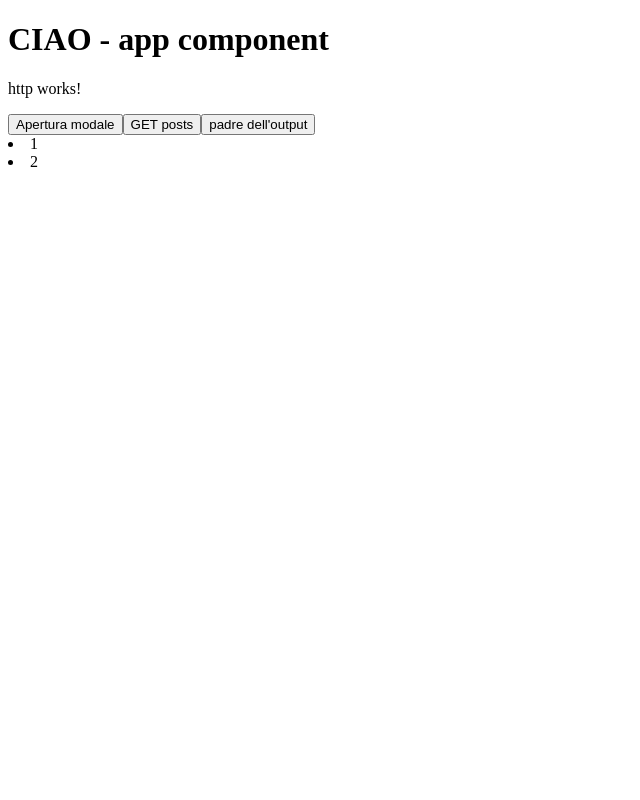
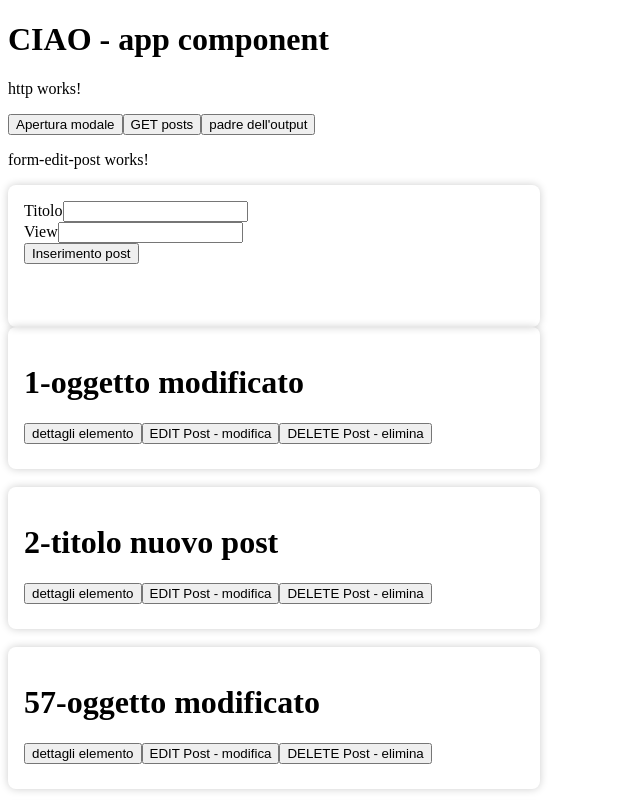
Before and after one commit to Bongiu/Angulae18_RIP, an Angular app: page / in a window 1280 px wide. Both pictures are taken after a click on the button "GET posts". Shown: the top 800 px of the page, without its empty margins (0-640 px from the left). Built offline with nearby package versions, Linux system fonts and the light colour scheme; data requests are answered from the project's data file.

Commit message:
chiamata PUT/EDIT/DELETE - creazione form per popolamento

```diff
--- a/db.json
+++ b/db.json
@@ -1,7 +1,46 @@
 {
-    "posts": [
-      { "id": "1", "title": "a title", "views": 100 },
-      { "id": "2", "title": "another title", "views": 200 }
-    ]
-
-  }
+  "posts": [
+    {
+      "id": "1",
+      "title": "oggetto modificato",
+      "views": 3
+    },
+    {
+      "id": "2",
+      "title": "titolo nuovo post",
+      "views": 3
+    },
+    {
+      "id": "57",
+      "title": "oggetto modificato",
+      "views": 3
+    },
+    {
+      "id": "12",
+      "title": "titolo nuovo post",
+      "views": 3
+    },
+    {
+      "id": "9",
+      "title": "aaaaaaaa"
+    },
+    {
+      "id": "29",
+      "title": "aaaaaaaa"
+    },
+    {
+      "id": "4",
+      "title": "fff"
+    },
+    {
+      "id": "45",
+      "title": "sss",
+      "views": "sss"
+    },
+    {
+      "id": "29",
+      "title": "dfg",
+      "views": "fhh"
+    }
+  ]
+}
--- a/src/app/app.component.html
+++ b/src/app/app.component.html
@@ -14,14 +14,33 @@
 <button type="button" (click)="aperturaModale()">Apertura modale</button>
 <button type="button" (click)="getPosts()">GET posts</button>
 <button type="button" (click)="padreOutput('Girolamo')">padre dell'output</button>
+<!-- <button type="button" (click)="createPost()">POST - creazione</button> -->
+
+<app-form-edit-post (datiALpadre)="ricezioneDatiForm($event)" [editDatiForm]="postTOedit()"></app-form-edit-post>
 @if(posts){
 <div>
     @let postsList = posts;
 
     @for(post of postsList; track post.id){
-    <li>
-        {{post.id}}
-    </li>
+    <div>
+        <app-card [titoloFiglio]="post.id+'-'+ post.title">
+            <button (click)="getPost(post.id)">
+                dettagli elemento
+            </button>
+            <button type="button" (click)="editPost(post)">
+                EDIT Post - modifica
+            </button>
+            <button type="button" (click)="deletePost(post.id)">
+                DELETE Post - elimina
+            </button>
+
+        </app-card>
+        <!-- componente dinamico  -->
+        <!-- <app-card [titoloFiglio]="'ciao'">
+            <h1>placeholder</h1>
+        </app-card> -->
+        <br>
+    </div>
     }
 </div>
 }
--- a/src/app/app.component.ts
+++ b/src/app/app.component.ts
@@ -8,12 +8,13 @@ import { HttpComponent } from '../library/http/http.component';
 import { BlogService } from './core/services/blog.service';
 import { Post, PostsI } from './core/interfaces/posts.interface';
 import { CommonModule } from '@angular/common';
+import { FormEditPostComponent } from "../library/form-edit-post/form-edit-post.component";
 
 
 @Component({
   selector: 'app-root',
   standalone: true,
-  imports: [RouterOutlet, CardComponent, CommonModule,ReactiveFormComponent, TemplateFormComponent, RipassoComponentiComponent, HttpComponent],
+  imports: [RouterOutlet, CardComponent, CommonModule, ReactiveFormComponent, TemplateFormComponent, RipassoComponentiComponent, HttpComponent, FormEditPostComponent],
   templateUrl: './app.component.html',
   styleUrl: './app.component.css'
 })
@@ -22,6 +23,7 @@ export class AppComponent {
   titoloPadre = signal<string>("Signal titolo")
   nuovoTitolo = 'Nuovo output'
   posts: Post[]= [];
+  postTOedit = signal<null | Post>(null);
 
   // Per modificare gli elementi HTML -> es <div #nomeAssegnato>
   // contenitoreFor = viewChild<ElementRef>('contenitoreFor');
@@ -33,6 +35,7 @@ export class AppComponent {
   constructor(private blogService:BlogService) {
     // const blog = new BlogService()
     blogService.stampa()
+
   }
 
   getOutput(e:boolean){
@@ -56,8 +59,22 @@ export class AppComponent {
     this.blogService.modale();
   }
 
+  ricezioneDatiForm(datoOutput:{title:string, views:number}){
+    debugger;
+    console.log('dati ricevuti dal form', datoOutput);
+    //inseriemnto post inviato dal form
+
+    const nuovoPost = {
+      id:  String(new Date().getSeconds()),
+      title: datoOutput.title,
+      views: datoOutput.views
+    }
+    this.createPost(nuovoPost);
+
+  }
+
+  //GET - all
   getPosts(){
-
     this.blogService.getPosts().subscribe((res)=>{
       if(res){
         this.posts=res as Post[];
@@ -69,9 +86,60 @@ export class AppComponent {
     });
 
   }
+//GET - singolo elemento
+  getPost(id:string){
+    this.blogService.getPost(id).subscribe((res)=>{
+      console.log('risposta singola', res);
+
+    })
+  }
 
   padreOutput(f:string){
     console.log('quetso è output padre', f);
 
   }
+
+  //POST
+  createPost(body:Post){
+    this.blogService.createPost(body)
+    .subscribe((res)=>{
+      console.log('creazione post', res);
+
+      if(res){
+        this.getPosts();
+      }
+
+    })
+  }
+
+  //PUT
+  editPost(post:Post){
+    const id : string = post.id;
+    console.log('stampa oggetto post',post);
+    if(post){
+    this.postTOedit.set(post);
+    }
+
+    // this.blogService.editPost(id, {
+    //   id: '33',
+    //   title: 'oggetto modificato',
+    //   views: 3} ).subscribe((res)=>{
+    //     console.log('edit post', res);
+    //     if(res){
+    //       this.getPosts();
+    //     }
+    //   })
+  }
+
+  //DELETE
+  deletePost(id:string){
+    this.blogService.deletePost(id).subscribe((res)=>{
+      console.log('delete post', res);
+      if(res){
+        this.getPosts();
+      }
+    })
+  }
+
+
 }
--- a/src/app/core/services/blog.service.ts
+++ b/src/app/core/services/blog.service.ts
@@ -21,15 +21,34 @@ export class BlogService {
   modale() {
     alert('apertura modale');
   }
-// chiamata dichiarata ma non inviata
+
+  //get all ->prende tutto
+  // questo ritorna l'observable
   getPosts():Observable<Post[]>{
     console.log('log service');
-
     return this.http.get<Post[]>(this.URL);
   }
 
+  // chiamata singola
+
   // GET (singola)
+  getPost(id:string){
+    //localhost:4200/post/id
+    return this.http.get<Post>(`${this.URL}/${id}`);
+  }
+
   // POST
-  // PUT
+  createPost(body:Post){
+    return this.http.post<Post>(this.URL, body);
+  }
+
+  // PUT - edit
+  editPost(id:string, body:Post){
+    return this.http.put<Post>(`${this.URL}/${id}`, body);
+  }
+
   // DELETE
+  deletePost(id:string){
+    return this.http.delete<Post>(`${this.URL}/${id}`);
+  }
 }
--- a/src/library/card/card.component.html
+++ b/src/library/card/card.component.html
@@ -2,8 +2,8 @@
 
     <h1>{{titoloFiglio()}}</h1>
 
-    <button (click)="setNewName()">Output</button>
-    <button (click)="nuovoOut('Giulia')">Nuovo Output</button>
+    <!-- <button (click)="setNewName()">Output</button>
+    <button (click)="nuovoOut('Giulia')">Nuovo Output</button> -->
 
    <ng-content></ng-content>
 </div>
--- /dev/null
+++ b/src/library/form-edit-post/form-edit-post.component.css
@@ -0,0 +1,3 @@
+.contenitore{
+    border: 2px solid purple;
+}
--- /dev/null
+++ b/src/library/form-edit-post/form-edit-post.component.html
@@ -0,0 +1,16 @@
+<p>form-edit-post works!</p>
+<div class="card-container">
+    <form [formGroup]="form">
+        <div>
+            <label>Titolo</label>
+            <input type="text" formControlName="title">
+        </div>
+        <div>
+            <label>View</label>
+            <input type="text" formControlName="views">
+        </div>
+        <button type="button" (click)="invioDati()">Inserimento post</button>
+
+
+    </form>
+</div>
--- /dev/null
+++ b/src/library/form-edit-post/form-edit-post.component.ts
@@ -0,0 +1,59 @@
+import { Component, input, output } from '@angular/core';
+import { FormControl, FormGroup, ReactiveFormsModule, Validators } from '@angular/forms';
+import { BlogService } from '../../app/core/services/blog.service';
+import { Post } from '../../app/core/interfaces/posts.interface';
+
+@Component({
+  selector: 'app-form-edit-post',
+  standalone: true,
+  imports: [ReactiveFormsModule],
+  templateUrl: './form-edit-post.component.html',
+  styleUrl: './form-edit-post.component.css'
+})
+export class FormEditPostComponent {
+  form! : FormGroup;
+  editDatiForm = input<Post | null | undefined>();
+
+  constructor(private blogService:BlogService) {
+    // const blog = new BlogService()
+    // provare ad utilizzare gli effect -> funzioni dimamiche utilizzate con i signal, al cambiamento
+
+  }
+
+  ngOnInit(){
+    this.initEditForm();
+
+  }
+// creazione form
+  initEditForm(){
+    this.form = new FormGroup({
+      title:new FormControl<null | string | undefined>( this.editDatiForm()?.title ? this.editDatiForm()?.title : null, [Validators.required]),
+      views: new FormControl<null | number>( null, [Validators.required])
+    })
+  }
+// prendi dati dal form
+
+get title(){
+  return this.form.get('title');
+}
+
+get views(){
+  return this.form.get('views');
+}
+//stampa dati
+
+
+datiALpadre = output<{title:string, views:number}>();
+
+invioDati(){
+  if(this.form.valid){
+    this.datiALpadre.emit(this.form.value)
+  }
+}
+// invio dati da figlio a padre -> output
+// stampa dati in output
+// ricezione dati da padre a figlio
+// aggiunto nuovo post
+
+
+}
```
Also changed, not shown: src/app/core/interfaces/posts.interface.ts (+6 -1 lines), src/library/card/card.component.ts (+9 -0 lines), 1 other file (tests, documents, lock files or other folders).
